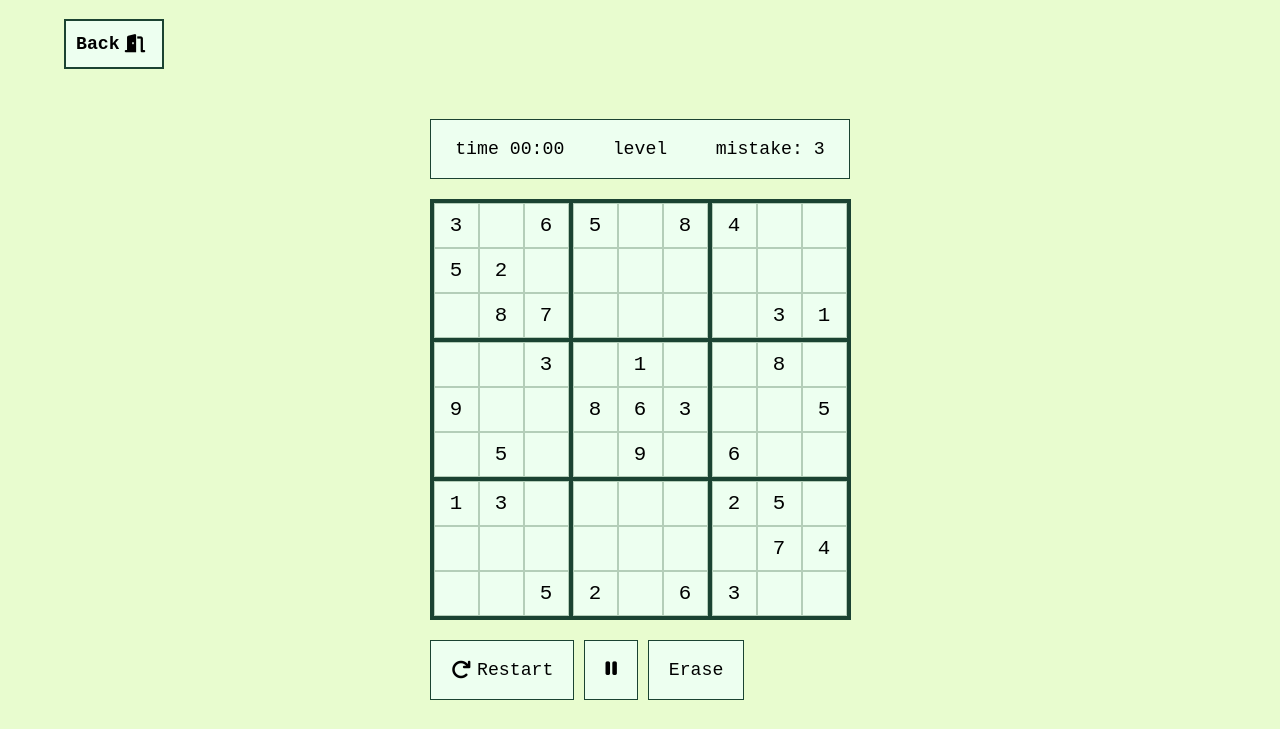
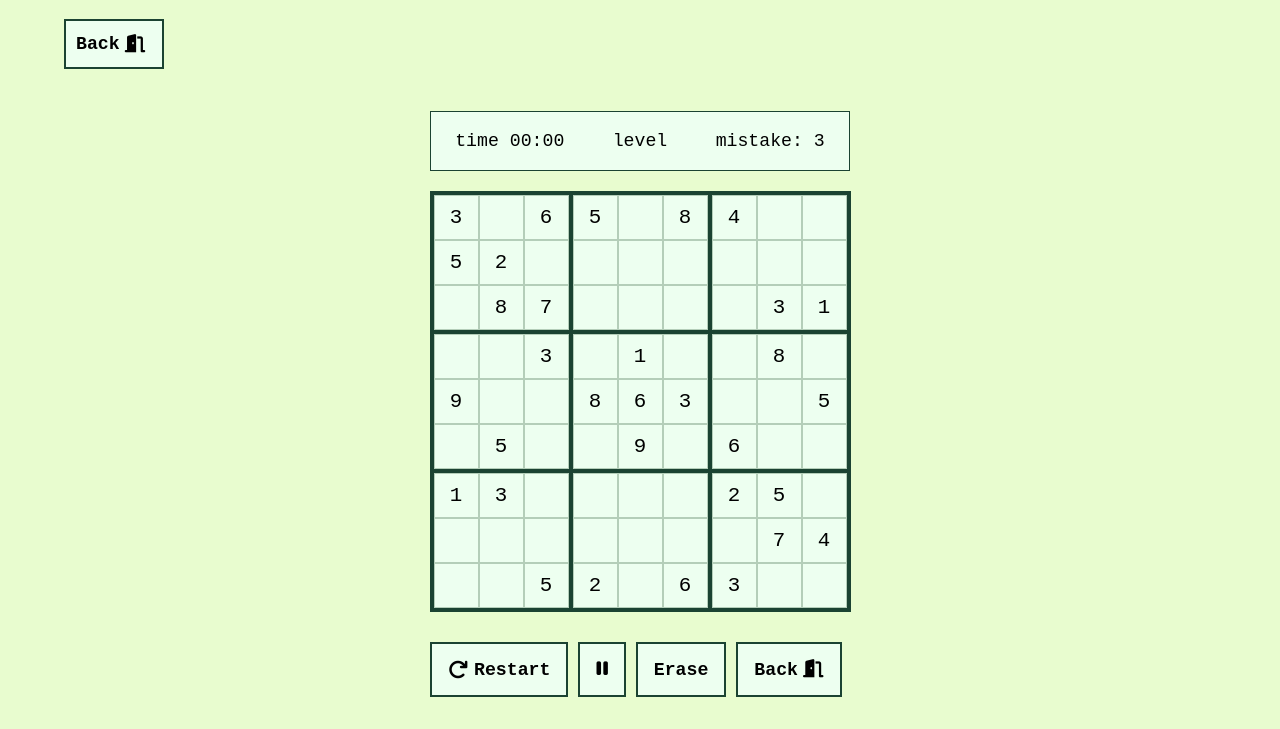
Before and after one commit to sahilkrRaj/sudoku, a plain HTML site: page index.html in a window 1280 px wide. Shown: the part 81-810 px from the top of the page. Drawn offline with nearby package versions, Linux system fonts and the light colour scheme.

Commit message:
css final

```diff
--- a/index.html
+++ b/index.html
@@ -335,6 +335,12 @@
                Erase
             </div>
 
+            <div class="button">
+                Back
+                <!-- <i class="fa-solid fa-arrow-right-from-bracket"></i> -->
+                <i class="fa-solid fa-door-open"></i>
+            </div>
+
 
         </div>
     </div>
--- a/sudokubox.css
+++ b/sudokubox.css
@@ -66,7 +66,7 @@ nav h2{
     border: 2px solid var(--border-color);
     font-size: 1.4rem;
 }
-.back i{
+.fa-door-open{
     margin-left: 5px;
 }
 .container{
@@ -131,16 +131,18 @@ input:focus{
     align-items: center;
     width:420px;
     margin:20px 0;
+
+    padding: 10px 0;
 }
 .button{
     background-color: var(--cell-colour);
     display: flex;
     align-items: center;
-    height: 60px;
+    height: 55px;
     margin-right:10px;
-    padding: 0 20px;
-    font-weight: 500;
-    border: 1px solid var(--border-color);
+    padding: 0 16px;
+    font-weight: 600;
+    border: 2px solid var(--border-color);
     font-size: 1.4rem;
 }
  .fa-arrow-rotate-right{
```
